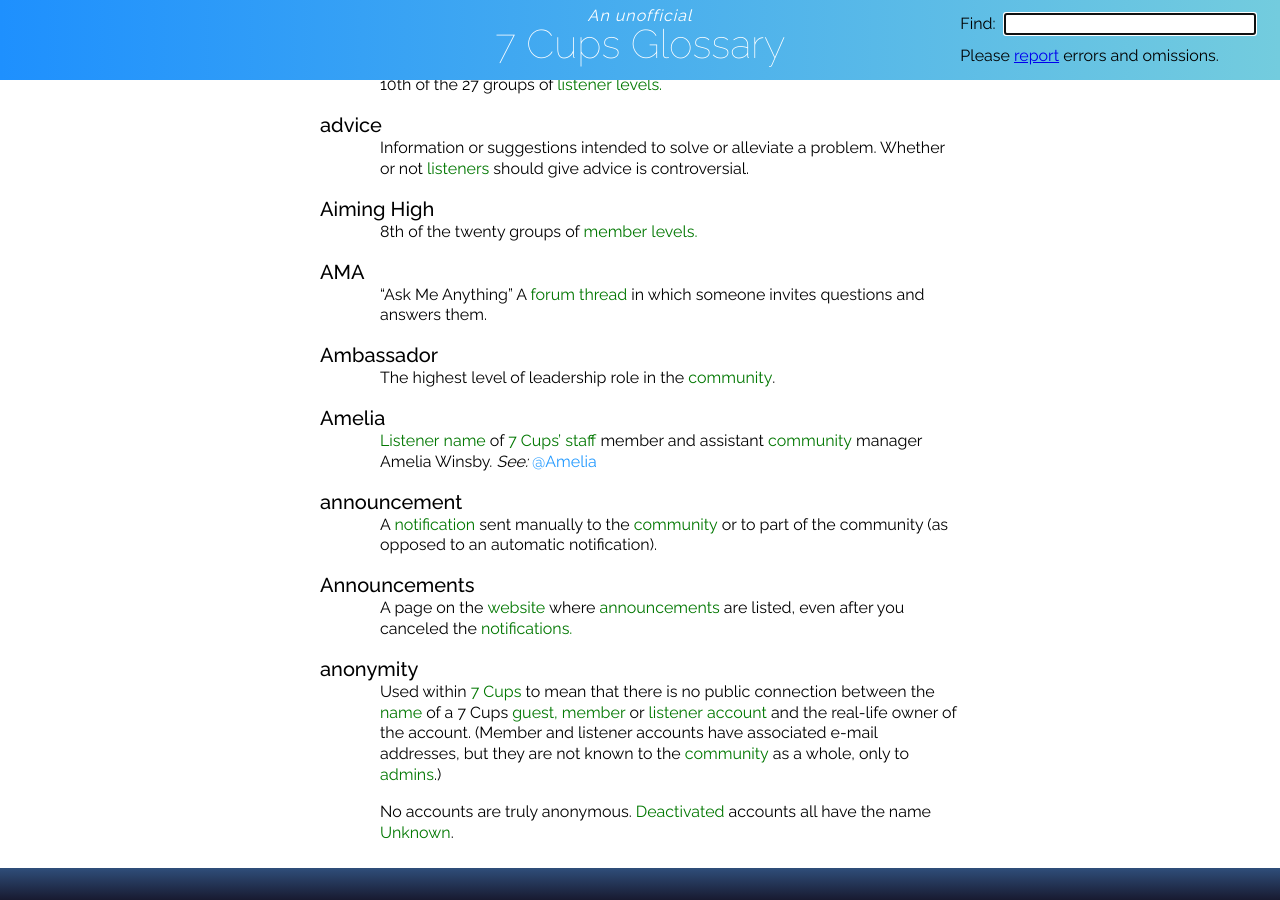
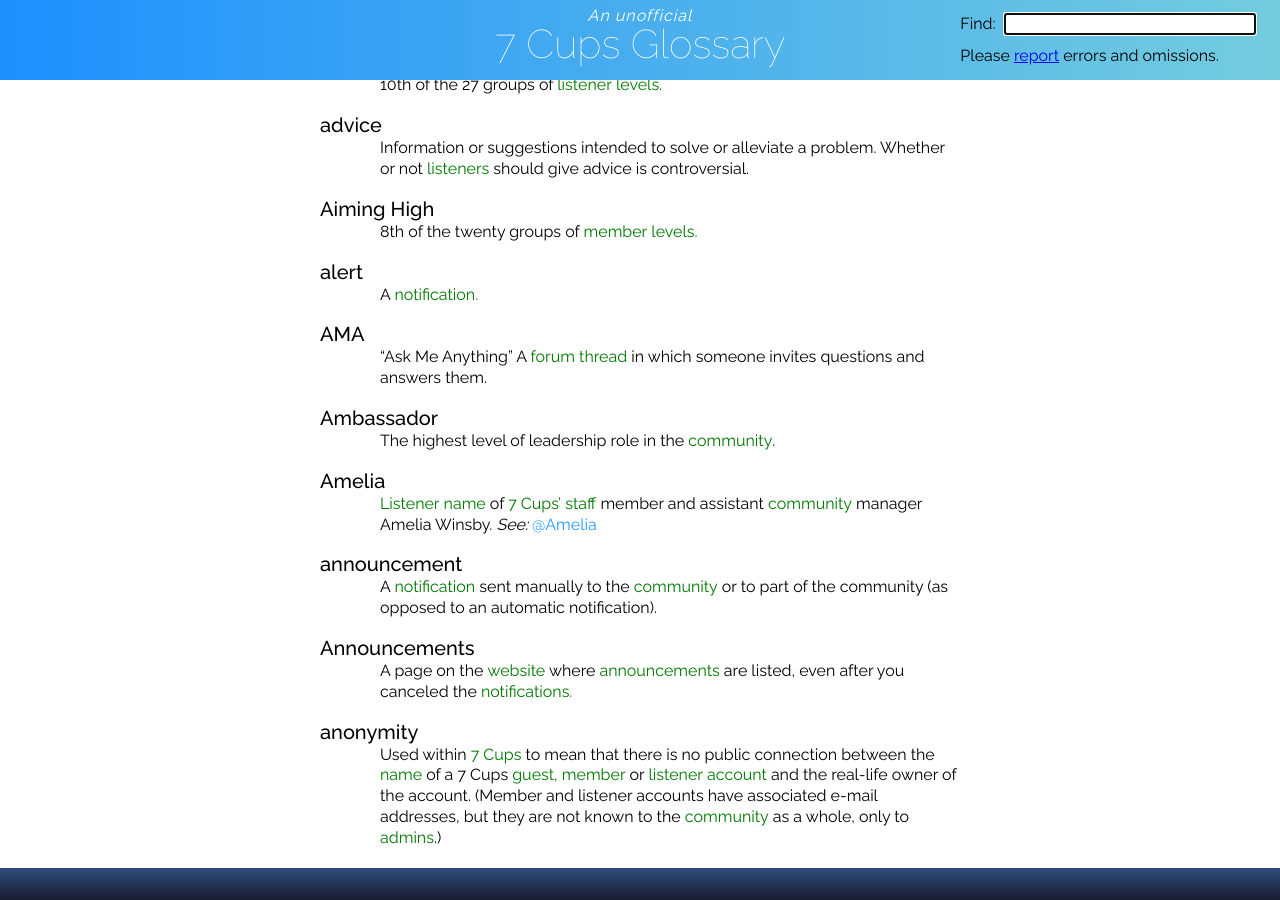
Before and after one commit to RarelyCharlie/rarelycharlie.github.io, a Jekyll site: the page built from glossary.md, in a window 1280 px wide and 900 px high, scrolled down 1455 px. Built offline with Jekyll 4.4.1, drawn with Linux system fonts in a browser that asks for light colours.

Commit message:
add alert

```diff
--- a/glossary.md
+++ b/glossary.md
@@ -58,6 +58,9 @@ Information or suggestions intended to solve or alleviate a problem. Whether or
 
 # Aiming High
 8th of the twenty groups of ~~member~~ ~~levels./level~~
+
+# alert
+A ~~notification.~~
 
 # AMA
 "Ask Me Anything" A ~~forum~~ ~~thread~~ in which someone invites questions and answers them.
```
